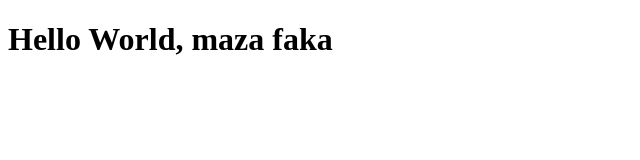
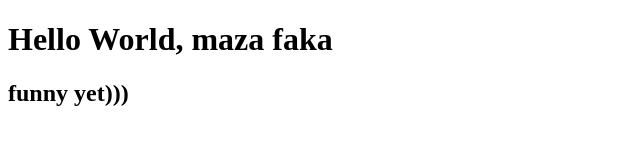
Before and after one commit to GarryDMG/progect, a plain HTML site: page index.html in a window 1280 px wide. Shown: the whole page, without its empty margins (0-640 px from the left). Drawn offline with Linux system fonts and the light colour scheme.

Commit message:
index.html mod

```diff
--- a/index.html
+++ b/index.html
@@ -7,6 +7,7 @@
 </head>
 <body>
     <h1>Hello World, maza faka</h1>
+    <h2>funny yet)))</h2>
 
 </body>
 </html>
```
